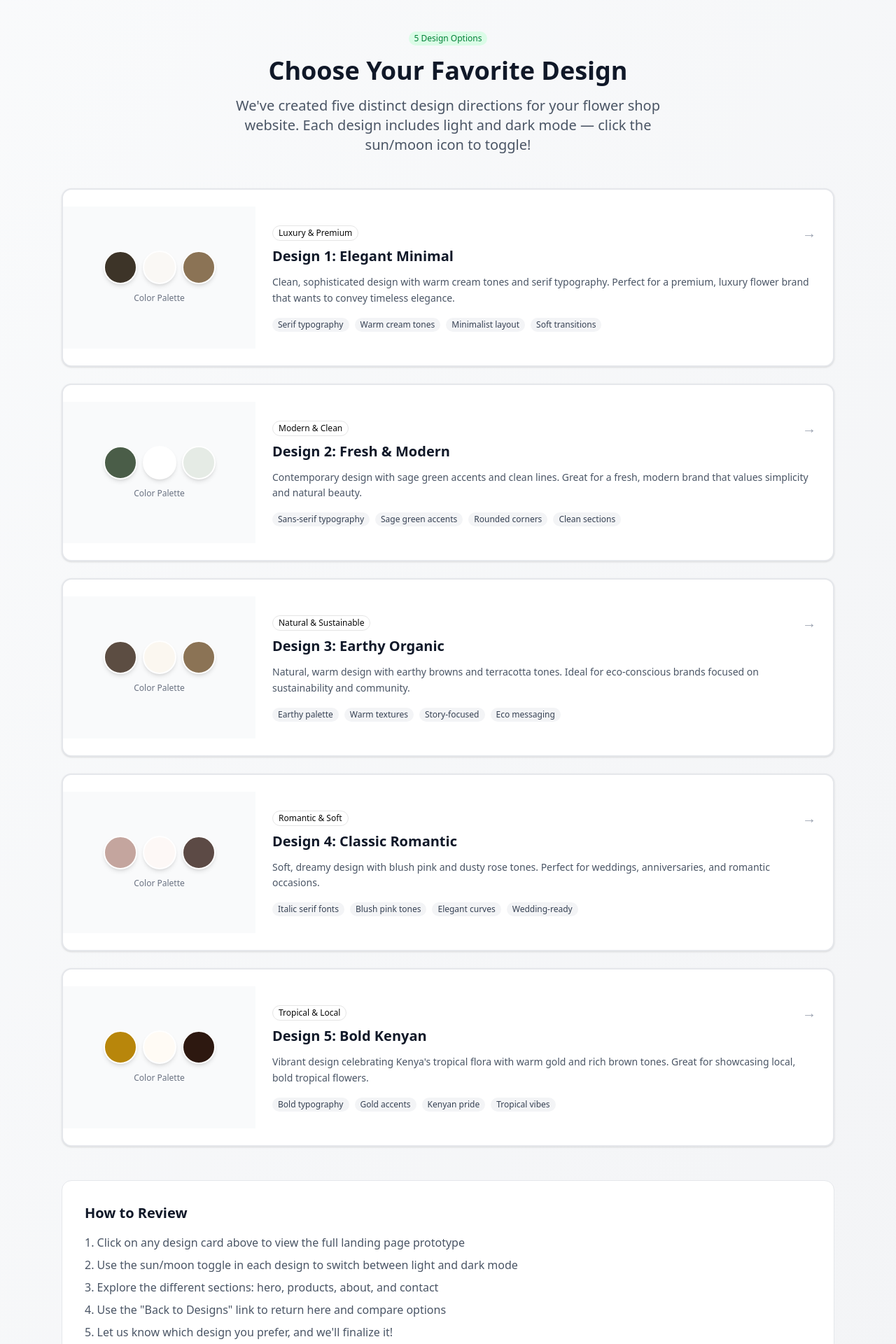
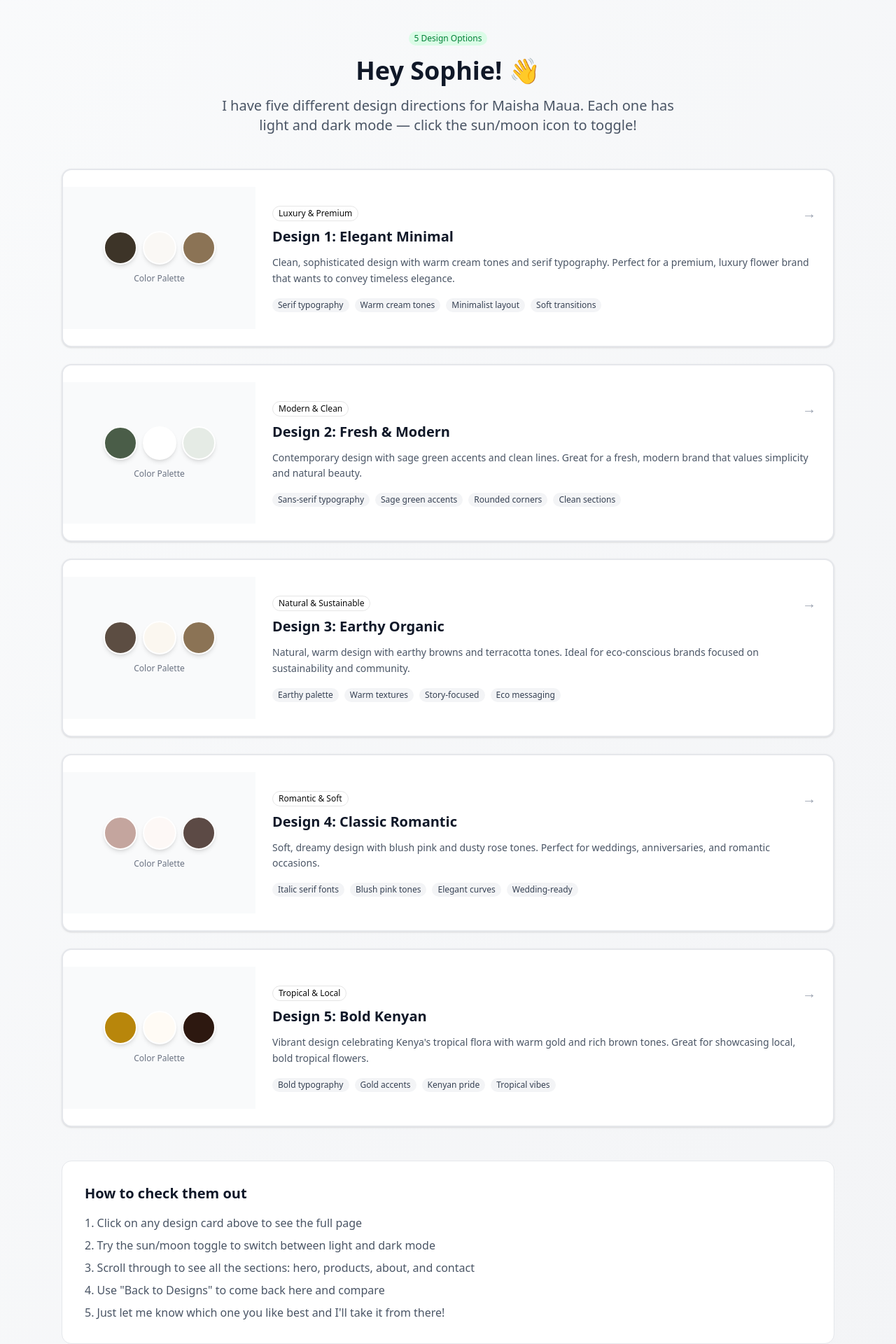
Before and after one commit to ngenohkevin/maishamaua, a Next.js app: page / in a window 1280 px wide. Shown: the part 120-2040 px from the top of the page at 70% size. Built offline with nearby package versions, Linux system fonts and the light colour scheme; a web font is replaced by a local one.

Commit message:
fix: update copy for Sophie

```diff
--- a/src/app/page.tsx
+++ b/src/app/page.tsx
@@ -70,11 +70,11 @@ export default function DesignSelector() {
         <div className="text-center mb-12">
           <Badge className="bg-green-100 dark:bg-green-900/30 text-green-700 dark:text-green-400 border-0 mb-4">5 Design Options</Badge>
           <h2 className="text-4xl font-bold text-gray-900 dark:text-white mb-4">
-            Choose Your Favorite Design
+            Hey Sophie! 👋
           </h2>
           <p className="text-xl text-gray-600 dark:text-gray-400 max-w-2xl mx-auto">
-            We&apos;ve created five distinct design directions for your flower shop website.
-            Each design includes light and dark mode — click the sun/moon icon to toggle!
+            I have five different design directions for Maisha Maua.
+            Each one has light and dark mode — click the sun/moon icon to toggle!
           </p>
         </div>
 
@@ -136,19 +136,19 @@ export default function DesignSelector() {
 
         {/* Instructions */}
         <div className="mt-12 bg-white dark:bg-gray-800 rounded-xl p-8 border border-gray-200 dark:border-gray-700">
-          <h3 className="text-xl font-bold text-gray-900 dark:text-white mb-4">How to Review</h3>
+          <h3 className="text-xl font-bold text-gray-900 dark:text-white mb-4">How to check them out</h3>
           <ol className="list-decimal list-inside space-y-2 text-gray-600 dark:text-gray-400">
-            <li>Click on any design card above to view the full landing page prototype</li>
-            <li>Use the sun/moon toggle in each design to switch between light and dark mode</li>
-            <li>Explore the different sections: hero, products, about, and contact</li>
-            <li>Use the &quot;Back to Designs&quot; link to return here and compare options</li>
-            <li>Let us know which design you prefer, and we&apos;ll finalize it!</li>
+            <li>Click on any design card above to see the full page</li>
+            <li>Try the sun/moon toggle to switch between light and dark mode</li>
+            <li>Scroll through to see all the sections: hero, products, about, and contact</li>
+            <li>Use &quot;Back to Designs&quot; to come back here and compare</li>
+            <li>Just let me know which one you like best and I&apos;ll take it from there!</li>
           </ol>
         </div>
 
         {/* Social Links */}
         <div className="mt-8 text-center">
-          <p className="text-gray-500 dark:text-gray-400 mb-4">Questions about the designs? Reach out anytime!</p>
+          <p className="text-gray-500 dark:text-gray-400 mb-4">Got questions? Just text me!</p>
           <div className="flex justify-center gap-6 text-sm">
             <a href="https://instagram.com" target="_blank" rel="noopener noreferrer" className="text-gray-600 dark:text-gray-400 hover:text-gray-900 dark:hover:text-white transition-colors">Instagram</a>
             <a href="https://tiktok.com" target="_blank" rel="noopener noreferrer" className="text-gray-600 dark:text-gray-400 hover:text-gray-900 dark:hover:text-white transition-colors">TikTok</a>
```
